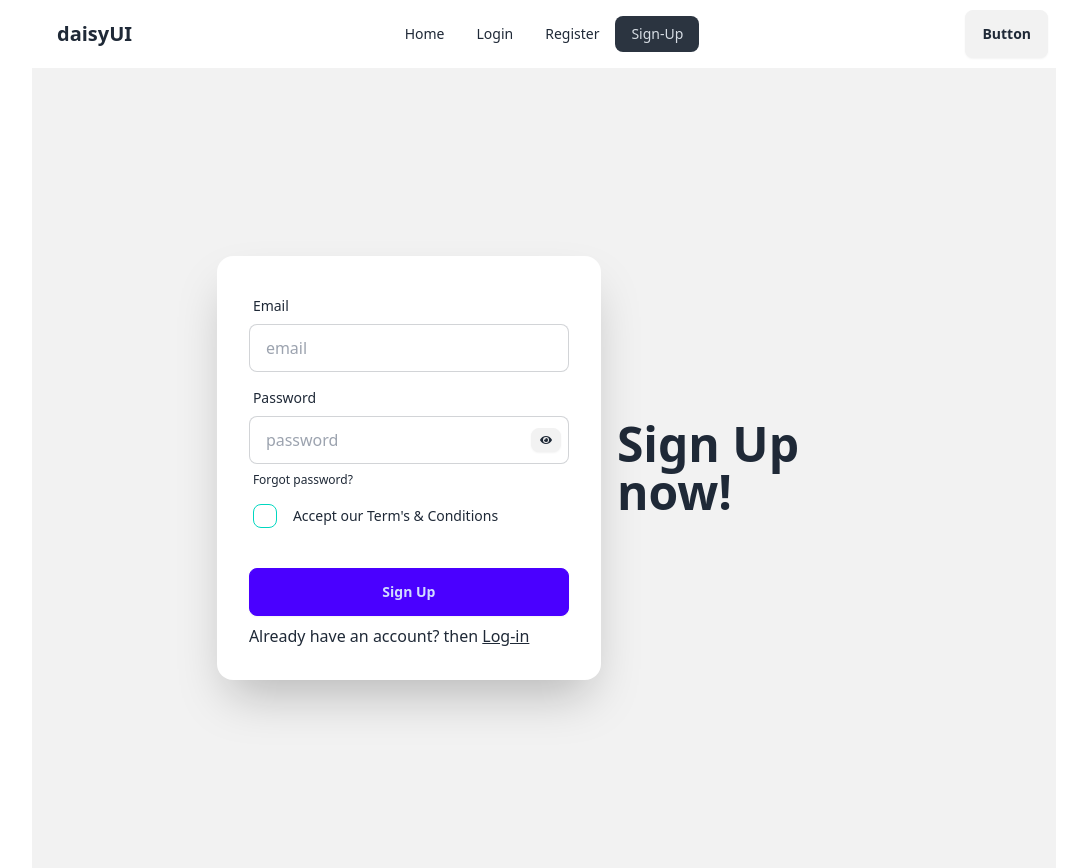
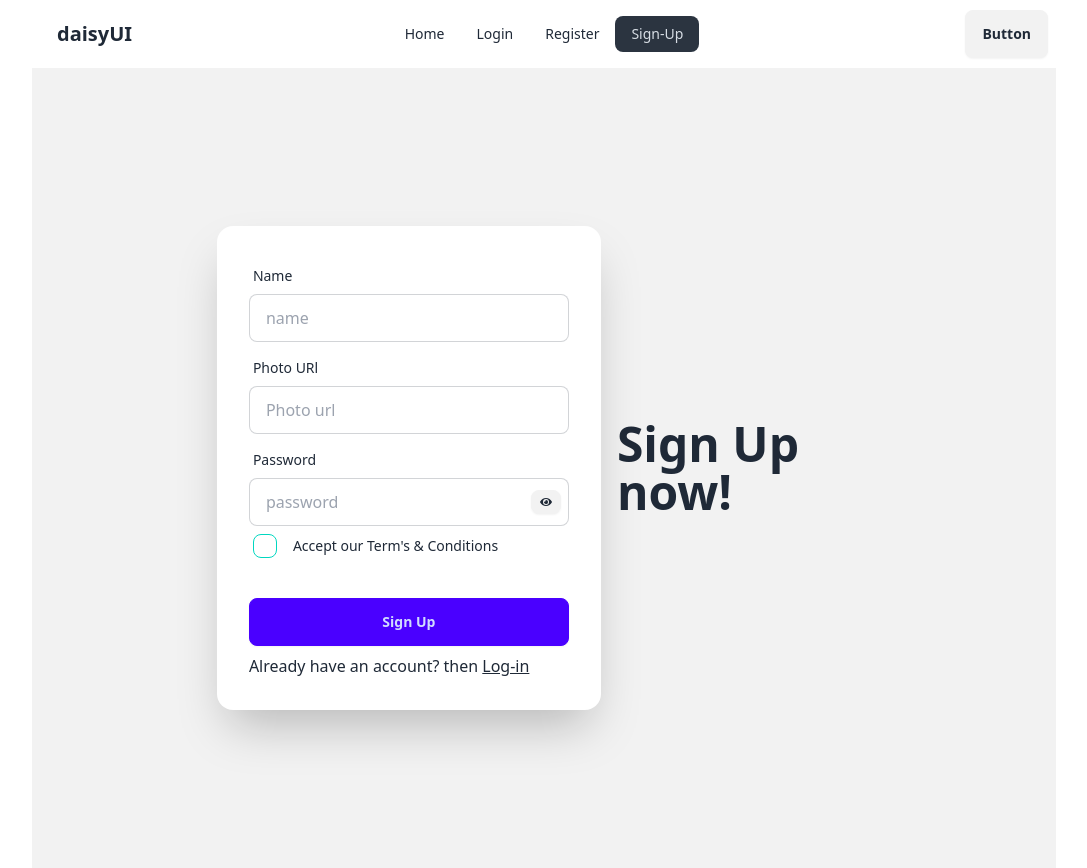
Before and after one commit to KI-Anik/m50-email-password-auth, a React (Vite) app: page /signUp in a window 1280 px wide. Shown: the whole page, without its empty margins (96-1183 px from the left). Built offline with nearby package versions, Linux system fonts and the light colour scheme.

Commit message:
email verification auth done

```diff
--- a/src/components/SignUp/SignUp.jsx
+++ b/src/components/SignUp/SignUp.jsx
@@ -1,6 +1,6 @@
 import React, { useState } from 'react';
 import auth from '../../firebase.init';
-import { createUserWithEmailAndPassword } from 'firebase/auth';
+import { createUserWithEmailAndPassword, sendEmailVerification } from 'firebase/auth';
 import { FaEye, FaEyeSlash } from 'react-icons/fa';
 import { Link } from 'react-router-dom';
 
@@ -16,7 +16,7 @@ const SignUp = () => {
         const terms = e.target.terms.checked;
         console.log(email, password, terms)
 
-        // reset error status
+        // reset all status
         setErrorMessage('')
         setSuccess(false)
 
@@ -33,8 +33,14 @@ const SignUp = () => {
         // firebase
         createUserWithEmailAndPassword(auth, email, password)
             .then(result => {
-                console.log(result)
+                console.log(result.user)
                 setSuccess(true)
+
+                // send email verification
+                sendEmailVerification(auth.currentUser)
+                .then(() => {
+                    console.log('verificaton email send')
+                })
             })
             .catch(error => {
                 console.log('ERROR ', error.message)
@@ -52,9 +58,15 @@ const SignUp = () => {
                     <form onSubmit={handleSignUp} className="card-body">
                         <div className="form-control">
                             <label className="label">
-                                <span className="label-text">Email</span>
+                                <span className="label-text">Name</span>
                             </label>
-                            <input type="email" name="email" placeholder="email" className="input input-bordered" required />
+                            <input type="text" name="name" placeholder="name" className="input input-bordered" required />
+                        </div>
+                        <div className="form-control">
+                            <label className="label">
+                                <span className="label-text">Photo URl</span>
+                            </label>
+                            <input type="text" name="photo" placeholder="Photo url" className="input input-bordered" required />
                         </div>
                         <div className="form-control relative">
                             <label className="label ">
@@ -68,9 +80,7 @@ const SignUp = () => {
                                     showPassword ? <FaEyeSlash></FaEyeSlash> : <FaEye></FaEye>
                                 }
                             </p>
-                            <label className="label">
-                                <a href="#" className="label-text-alt link link-hover">Forgot password?</a>
-                            </label>
+
                             <div className="form-control">
                                 <label className="label justify-start gap-4 cursor-pointer">
                                     <input type="checkbox"  name='terms' className="checkbox checkbox-accent" />
--- a/src/components/login/Login.jsx
+++ b/src/components/login/Login.jsx
@@ -1,5 +1,5 @@
-import { signInWithEmailAndPassword } from 'firebase/auth';
-import React, { useState } from 'react';
+import { sendPasswordResetEmail, signInWithEmailAndPassword } from 'firebase/auth';
+import React, { useRef, useState } from 'react';
 import auth from '../../firebase.init';
 import { Link } from 'react-router-dom';
 
@@ -7,6 +7,7 @@ const Login = () => {
 
     const [success, setSuccess] =useState(false)
     const [logInError, setLogInError] = useState('')
+    const emailRef = useRef()
 
     const handleLogIn= e => {
         e.preventDefault()
@@ -22,12 +23,32 @@ const Login = () => {
         signInWithEmailAndPassword(auth,email,password)
         .then(result => {
             console.log(result.user)
-            setSuccess(true)
+
+
+            if(result.user.emailVerified){
+                setSuccess(true)
+            }
+            else{
+                setLogInError('please verify your email')
+            }
         })
         .catch(error => {
             console.log('ERROR', error.message)
             setLogInError(error.message)
         })
+    }
+
+    const handleForgetPass = () => {
+        const email = emailRef.current.value
+        if(!email){
+            alert('provide a valid email address')
+        }
+        else{
+            sendPasswordResetEmail(auth,email)
+            .then(()=> {
+                alert('password reset email is send, please check your mail')
+            })
+        }
     }
 
     return (
@@ -47,21 +68,21 @@ const Login = () => {
                                 <label className="label">
                                     <span className="label-text">Email</span>
                                 </label>
-                                <input type="email" name='email' placeholder="email" className="input input-bordered" required />
+                                <input ref={emailRef} type="email" name='email' placeholder="email" className="input input-bordered" required />
                             </div>
                             <div className="form-control">
                                 <label className="label">
                                     <span className="label-text">Password</span>
                                 </label>
                                 <input type="password" name='password' placeholder="password" className="input input-bordered" required />
-                                <label className="label">
+                                <label onClick={handleForgetPass} className="label">
                                     <a href="#" className="label-text-alt link link-hover">Forgot password?</a>
                                 </label>
                             </div>
                             <div className="form-control mt-6">
                                 <button className="btn btn-primary">Login</button>
                             </div>
-                            <p>New here? please <Link className='underline' to={'/signup'}> Sign-Up </Link> </p>
+                            <p>New here? please <Link className='text-blue-700' to={'/signup'}> Sign-Up </Link>  first </p>
                             </form>
                             </div>
                         {
```
